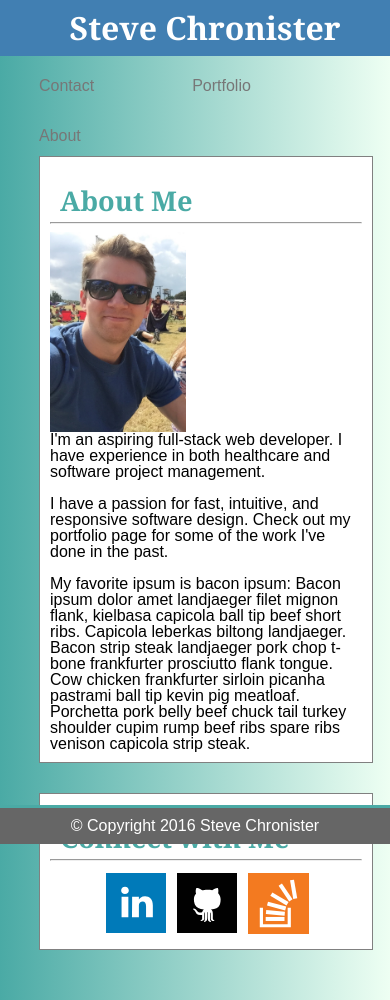
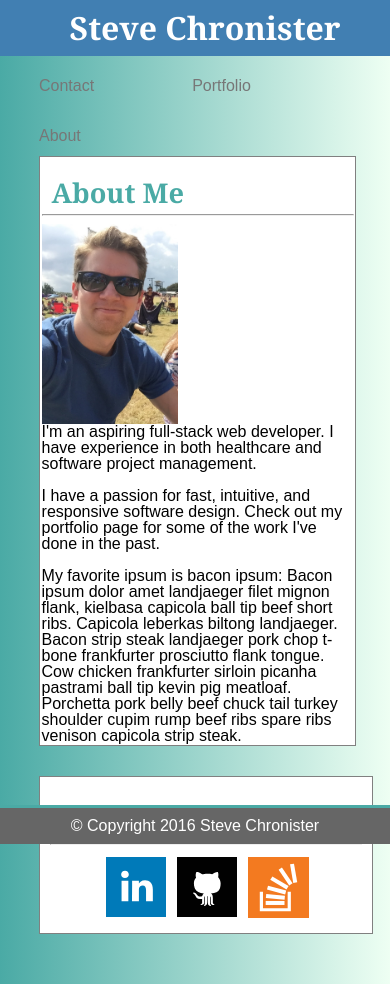
Before and after one commit to schronister/Responsive-Portfolio, a PHP site: page /index.php in a window 390 px wide. Run offline with PHP 8.4, Linux system fonts and the light colour scheme.

Commit message:
final responsive updates

```diff
--- a/assets/css/style.css
+++ b/assets/css/style.css
@@ -196,6 +196,9 @@
 	p{
 		clear:left;
 	}
+	#aboutMe{
+		padding:0.5%;
+	}
 }
 
 @media screen and (max-width:768px){
@@ -240,6 +243,7 @@
 		width:100%;
 		padding:0;
 		text-align:center;
+		background:#4aaaa5;
 	}
 
 	#aboutMe{
```
